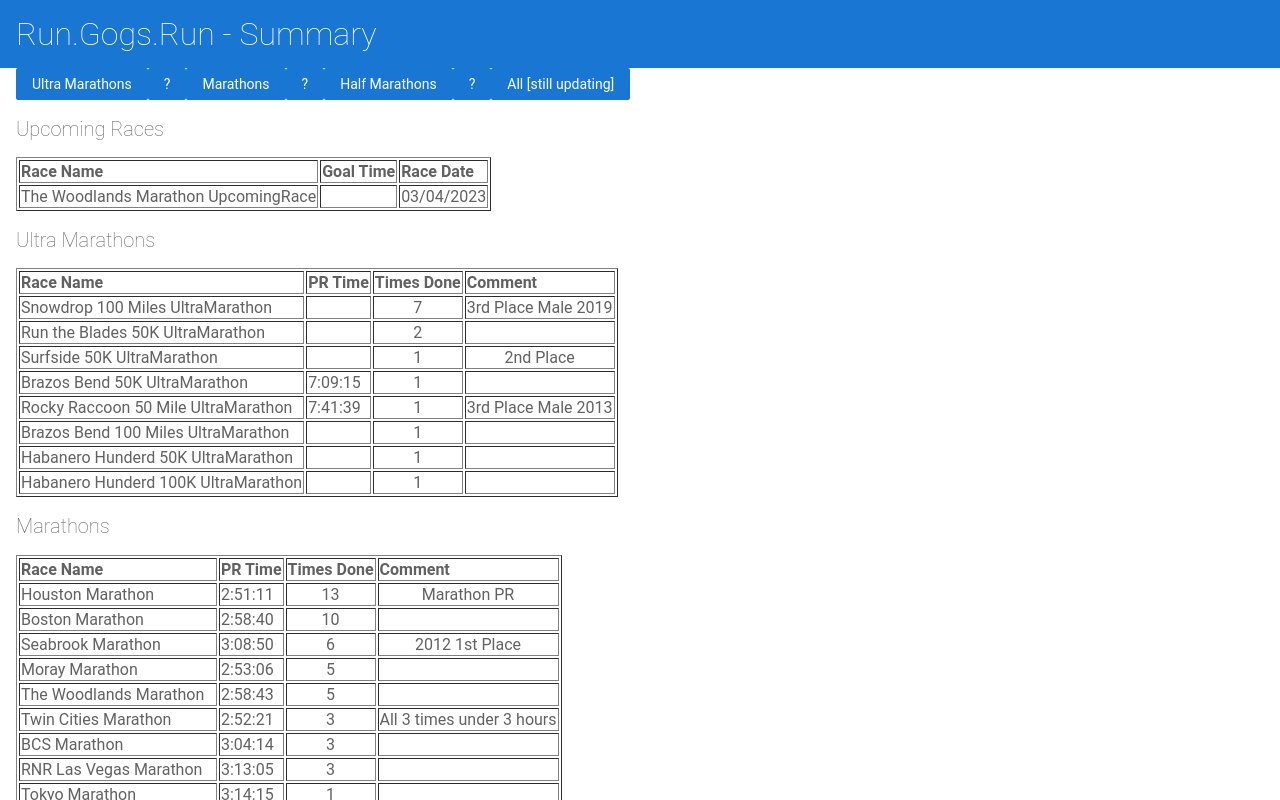
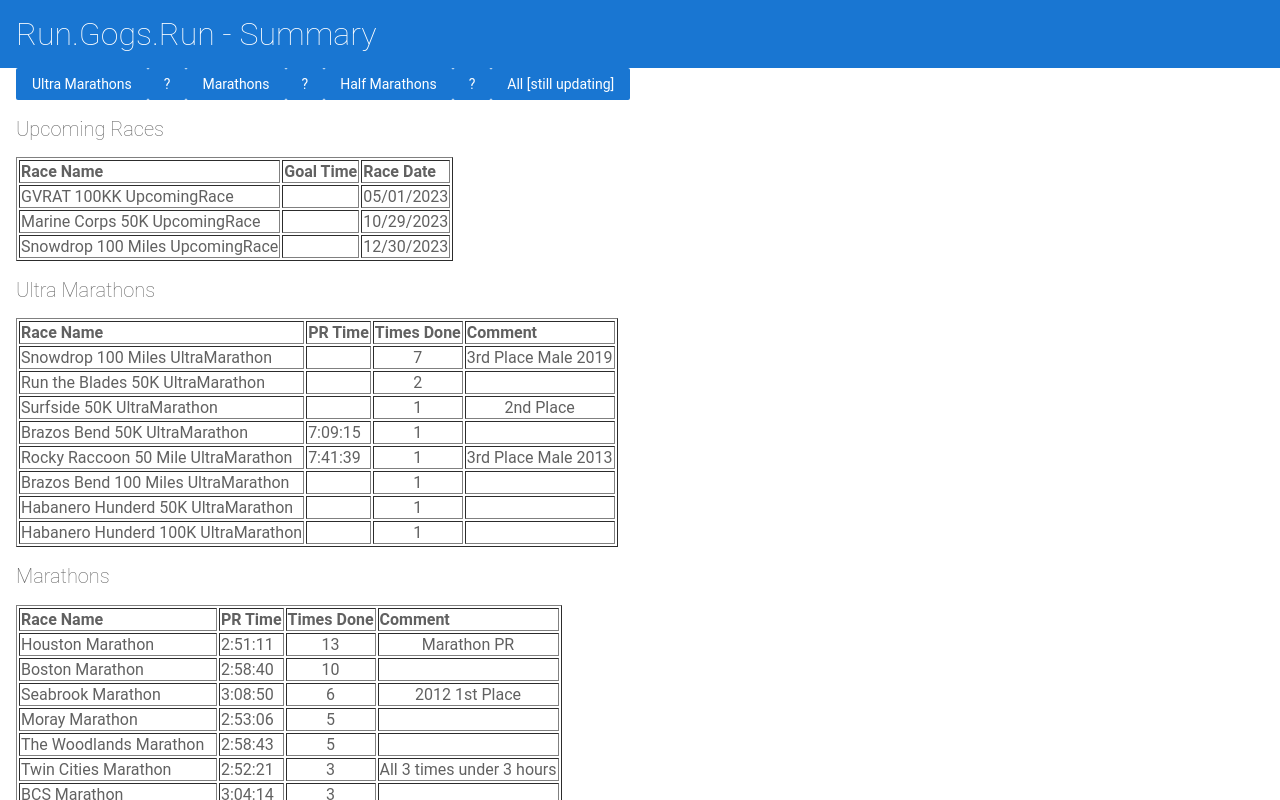
Before and after one commit to gchristie/rungogsrun, an Angular app: page / in a window 1280 px wide. Shown: the top 800 px of the page. Built offline with nearby package versions, Linux system fonts and the light colour scheme.

Commit message:
1 file modified

```diff
--- a/src/app/racedata.ts
+++ b/src/app/racedata.ts
@@ -3,7 +3,9 @@ export var racedata =
 //Upcoming Races
 
 
-  { name:'The Woodlands Marathon',PR:'',count:1,racetype:'UpcomingRace',comment:'03/04/2023'  }
+  { name:'GVRAT 100KK',PR:'',count:1,racetype:'UpcomingRace',comment:'05/01/2023'  }
+  ,  { name:'Marine Corps 50K',PR:'',count:1,racetype:'UpcomingRace',comment:'10/29/2023'  }
+  ,   { name:'Snowdrop 100 Miles',PR:'',count:1,racetype:'UpcomingRace',comment:'12/30/2023'  }
 //Ultra Marathons
 , { name:'Snowdrop 100 Miles',PR:'',count:7,racetype:'UltraMarathon',comment:'3rd Place Male 2019'  }
 , { name:'Run the Blades 50K',PR:'',count:2,racetype:'UltraMarathon',comment:''  }
```
